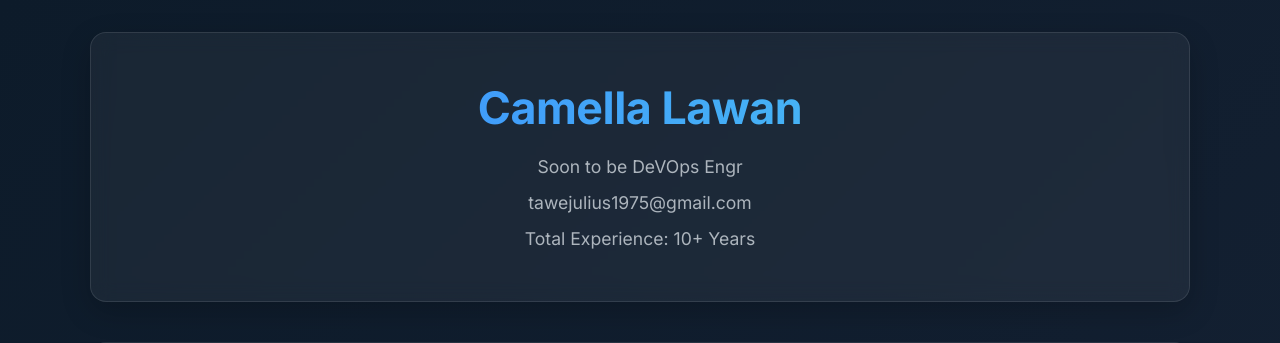
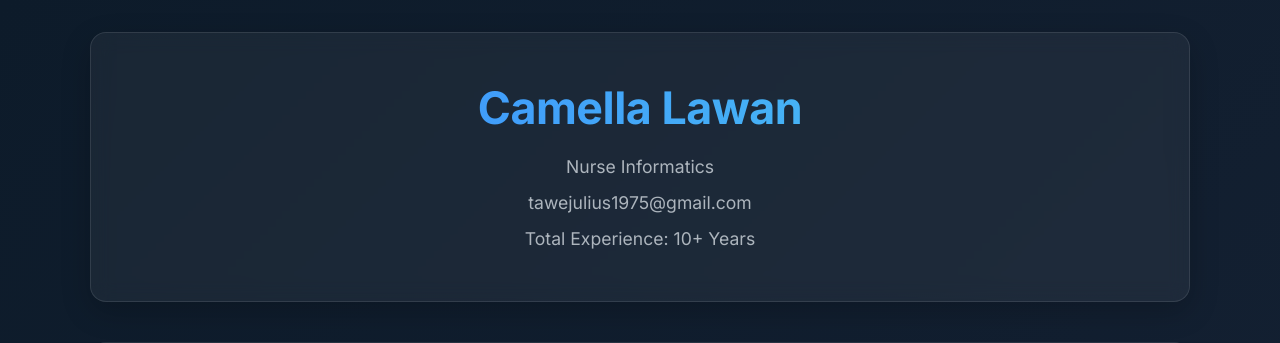
Before and after one commit to JTMassa/my-portfolio, a Flask app: page / in a window 1280 px wide. Shown: the top 343 px of the page. Run offline with Flask 3, Linux system fonts and the light colour scheme.

Commit message:
ECR_docker_image

```diff
--- a/templates/index.html
+++ b/templates/index.html
@@ -272,7 +272,7 @@
     <div class="container">
         <header class="header">
             <h1>Camella Lawan</h1>
-            <p>Soon to be DeVOps Engr</p>
+            <p>Nurse Informatics</p>
             <p>tawejulius1975@gmail.com</p>
             <p>Total Experience: 10+ Years</p>
         </header>
```
